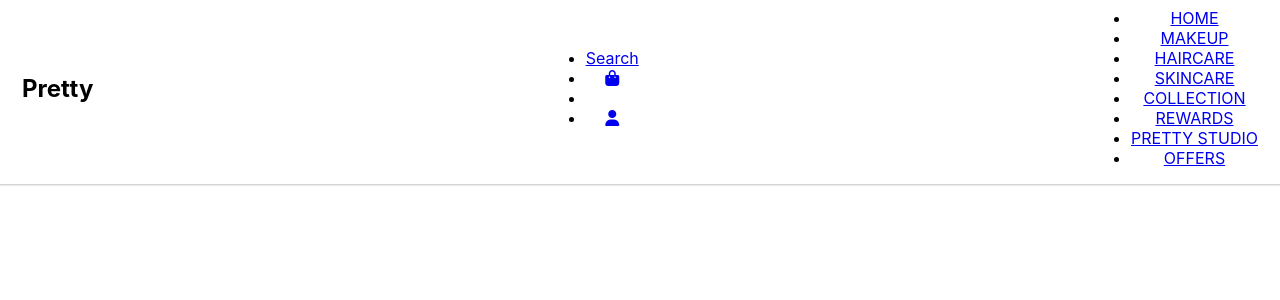
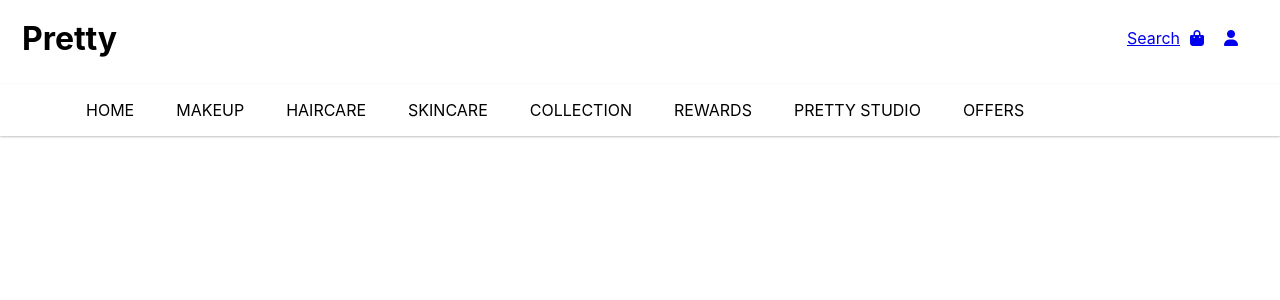
Before and after one commit to panchalleena1286/ReactJS, a React (Create React App) app in the folder pretty/: page / in a window 1280 px wide. Shown: the top 300 px of the page. Built offline with nearby package versions, Linux system fonts and the light colour scheme.

Commit message:
initial commit

```diff
--- a/pretty/src/App.js
+++ b/pretty/src/App.js
@@ -1,11 +1,13 @@
 
 import './App.css';
 import Navbar from "./components/Navbar";
+import MainNavbar from './components/MainNavbar';
 
 export default function App() {
   return (
     <div className="App">
       <Navbar/>
+      <MainNavbar/>
     </div>
   );
 }
--- /dev/null
+++ b/pretty/src/components/MainNavbar.js
@@ -0,0 +1,28 @@
+import "./MainNavbarStyle.css";
+import { Component } from "react";
+import { MainItem } from "./MainItem";
+
+class MainNavbar extends Component {
+    render() {
+      return (
+        <nav className="NavbarList1">
+          <ul className="menu">
+            {MainItem.map((item, index) => {
+              return (
+                <li key={index}>
+                  <a className={item.cName}
+                  href="/">
+                    <i className={item.icon}></i>
+                    {item.title}
+                  </a>
+                </li>
+              );
+            })}
+          </ul>
+        </nav>
+
+      );
+    }
+  }
+
+  export default MainNavbar;
--- /dev/null
+++ b/pretty/src/components/MainNavbarStyle.css
@@ -0,0 +1,28 @@
+.NavbarList1 {
+    display: flex;
+    justify-content: space-between;
+    align-items: center;
+    padding: 0 30px;
+
+    box-shadow: 0 1px 2px 0 rgba(0, 0, 0, 0.25);
+
+  }
+
+  .menu{
+    display: grid;
+    grid-template-columns: repeat(8, auto);
+    grid-gap: 10px;
+    list-style: none;
+    align-items: center;
+    vertical-align: bottom;
+
+  }
+
+  .nav-links {
+    text-decoration: none;
+    color: black;
+    font-size: 1rem;
+    font-weight: 400;
+    padding: 0.7rem 1rem;
+    white-space: nowrap;
+  }
--- a/pretty/src/components/Navbar.js
+++ b/pretty/src/components/Navbar.js
@@ -1,7 +1,7 @@
 import "./NavbarStyles.css";
 import { Component } from "react";
 import { MenuItems } from "./MenuItems";
-import { MainItem } from "./MainItem";
+
 
 class Navbar extends Component {
   render() {
@@ -20,18 +20,6 @@ class Navbar extends Component {
             );
           })}
         </ul>
-        <ul className="menu">
-          {MainItem.map((item, index) => {
-            return (
-              <li key={index}>
-                <a href="/">
-                  <i className={item.icon}></i>
-                  {item.title}
-                </a>
-              </li>
-            );
-          })}
-        </ul>
       </nav>
 
     );
--- a/pretty/src/components/NavbarStyles.css
+++ b/pretty/src/components/NavbarStyles.css
@@ -4,5 +4,29 @@
   align-items: center;
   padding: 0 30px;
   margin: -8px -8px 0 -8px;
-    box-shadow: 0 1px 2px 0 rgba(0, 0, 0, 0.25);
 }
+
+.navbar-logo {
+  color: black;
+  font-size: 2rem;
+  cursor: pointer;
+}
+
+.nav-menu {
+  display: grid;
+  grid-template-columns: repeat(6, auto);
+  grid-gap: 10px;
+  list-style: none;
+  align-items: center;
+}
+
+
+
+.nav-links {
+  text-decoration: none;
+  color: black;
+  font-size: 1rem;
+  font-weight: 400;
+  padding: 0.7rem 1rem;
+  white-space: nowrap;
+}
```
Lines whose indentation alone changed are shown as unchanged.
